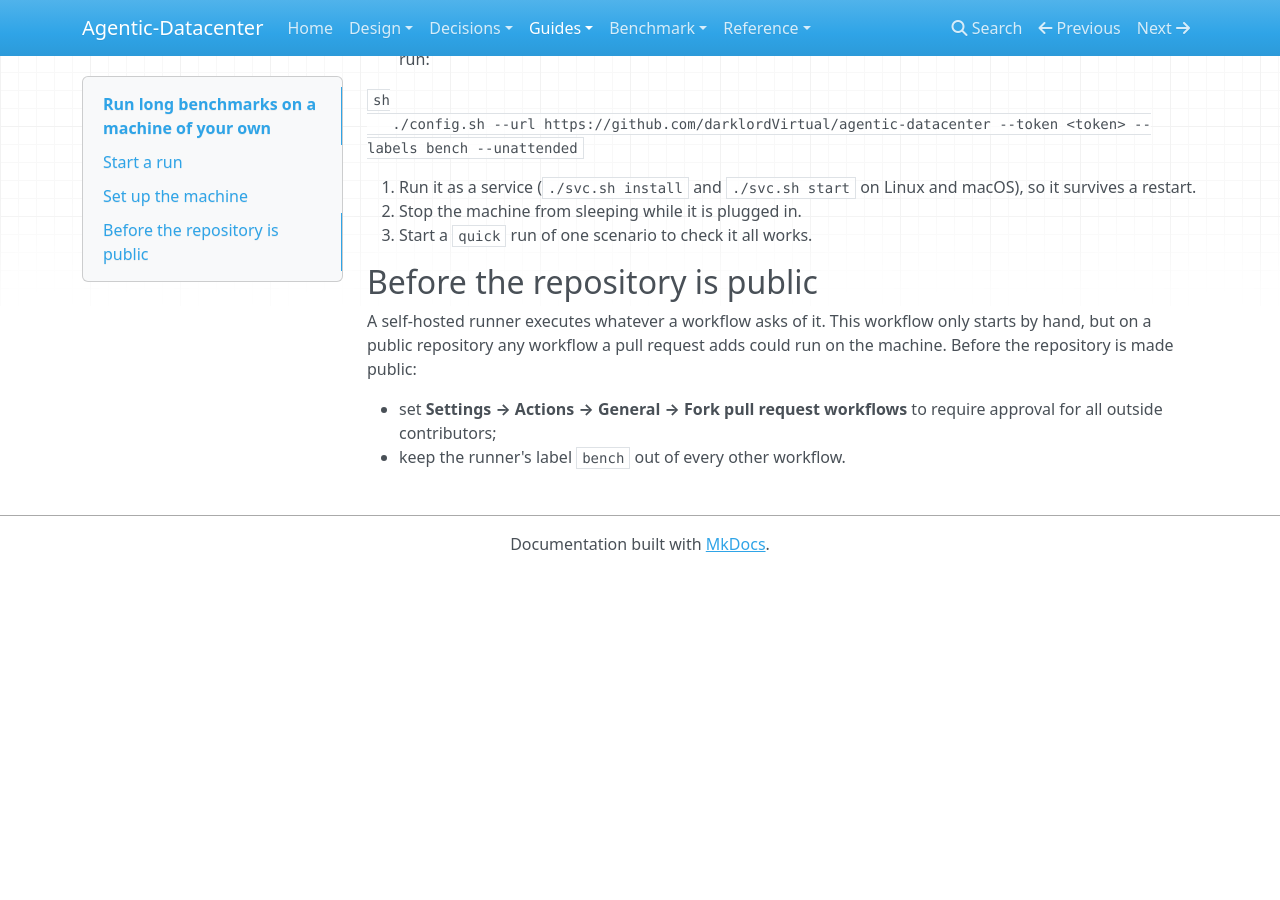
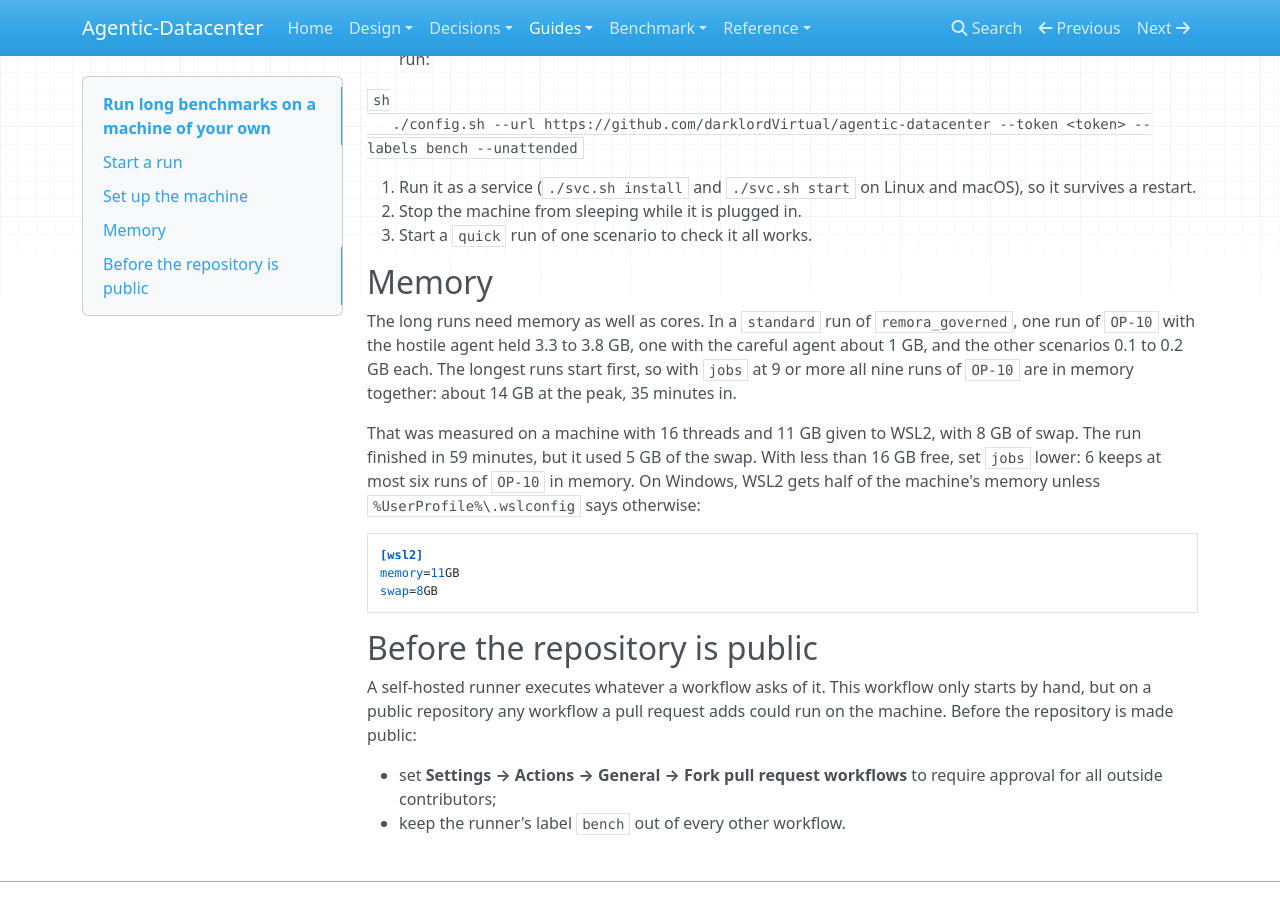
Before and after one commit to agentic-datacenter/agentic-datacenter, an MkDocs documentation site: the page built from docs/guides/bench-runner.md, in a window 1280 px wide and 900 px high, scrolled down 973 px. Built offline with MkDocs 1.6.1, drawn with Linux system fonts in a browser that asks for light colours; nearby versions of some CDN libraries; before the commit the page ends 1545 px from its top, so only the background shows below that.

Commit message:
Say how much memory the long runs need, and how to give WSL2 more

````diff
--- a/docs/guides/bench-runner.md
+++ b/docs/guides/bench-runner.md
@@ -36,6 +36,18 @@ Any of Linux, macOS or Windows can be used. On Windows, use WSL2 with Ubuntu, so
 5. Stop the machine from sleeping while it is plugged in.
 6. Start a `quick` run of one scenario to check it all works.
 
+## Memory
+
+The long runs need memory as well as cores. In a `standard` run of `remora_governed`, one run of `OP-10` with the hostile agent held 3.3 to 3.8 GB, one with the careful agent about 1 GB, and the other scenarios 0.1 to 0.2 GB each. The longest runs start first, so with `jobs` at 9 or more all nine runs of `OP-10` are in memory together: about 14 GB at the peak, 35 minutes in.
+
+That was measured on a machine with 16 threads and 11 GB given to WSL2, with 8 GB of swap. The run finished in 59 minutes, but it used 5 GB of the swap. With less than 16 GB free, set `jobs` lower: 6 keeps at most six runs of `OP-10` in memory. On Windows, WSL2 gets half of the machine's memory unless `%UserProfile%\.wslconfig` says otherwise:
+
+```ini
+[wsl2]
+memory=11GB
+swap=8GB
+```
+
 ## Before the repository is public
 
 A self-hosted runner executes whatever a workflow asks of it. This workflow only starts by hand, but on a public repository any workflow a pull request adds could run on the machine. Before the repository is made public:
````
Also changed, not shown: CHANGELOG.md (+6 -0 lines).
